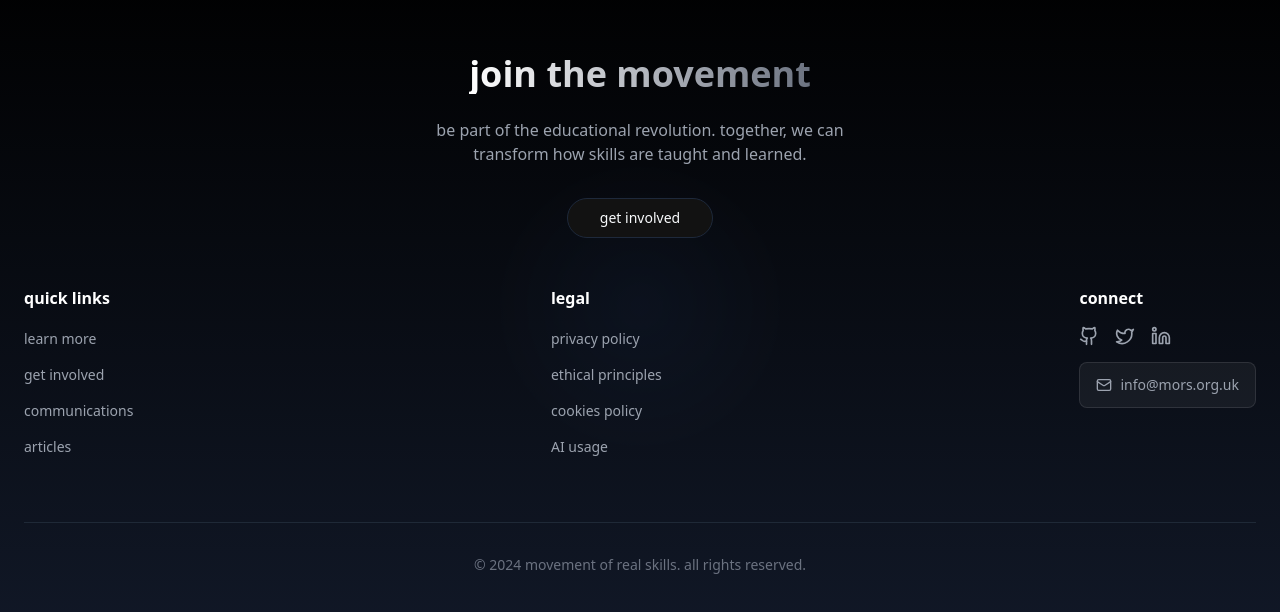
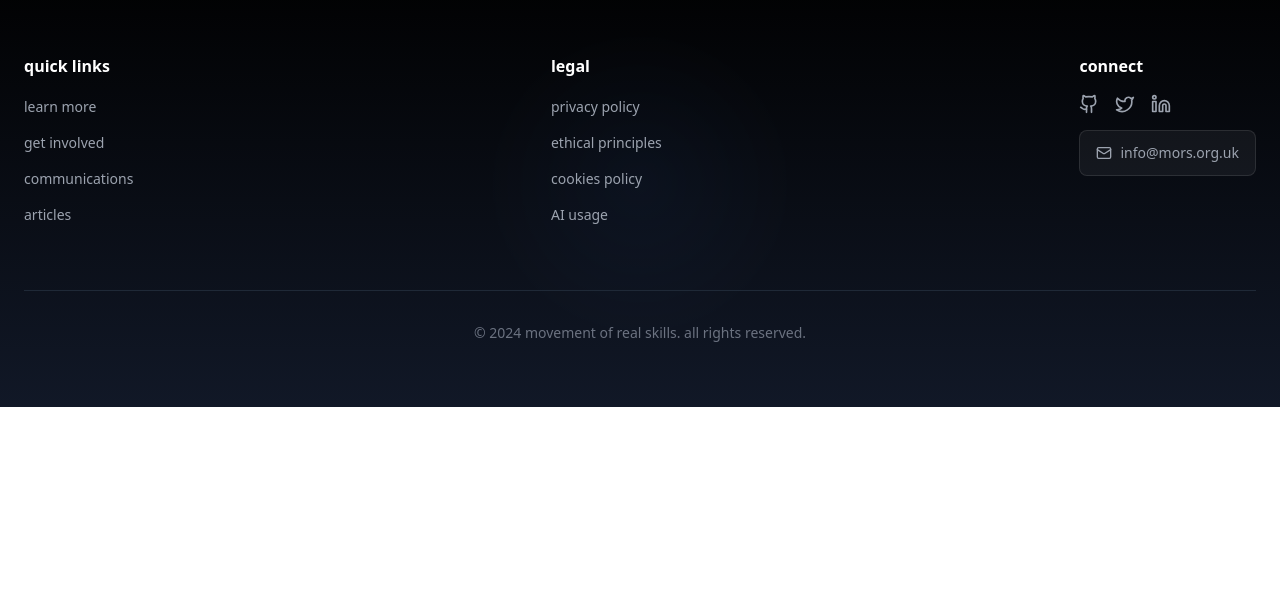
Before and after one commit to theonewithpooh-bear/mors, a React (Vite) app: page / in a window 1280 px wide. Shown: the part 842-1454 px from the top of the page. After the commit the page ends 1249 px from the top, so only its background shows below. Built offline with nearby package versions, Linux system fonts and the light colour scheme.

Commit message:
Delete unnecessary code files
Removed specified files from the repository as per the request.
[skip gpt_engineer]

```diff
--- a/src/components/Footer.jsx
+++ b/src/components/Footer.jsx
@@ -15,22 +15,6 @@ const Footer = () => {
       </div>
 
       <div className="relative container mx-auto px-6 pt-24 pb-16">
-        {isIndexPage && (
-          <div className="flex flex-col items-center text-center mb-12">
-            <h2 className="text-4xl font-bold bg-clip-text text-transparent bg-gradient-to-r from-white to-gray-500 mb-6">
-              join the movement
-            </h2>
-            <p className="text-gray-400 max-w-md mb-8">
-              be part of the educational revolution. together, we can transform how skills are taught and learned.
-            </p>
-            <Link to="/get-involved">
-              <Button variant="outline" className="rounded-full px-8">
-                get involved
-              </Button>
-            </Link>
-          </div>
-        )}
-
         <div className="flex justify-between mb-16">
           <div>
             <h3 className="font-semibold text-white mb-4">quick links</h3>
```
